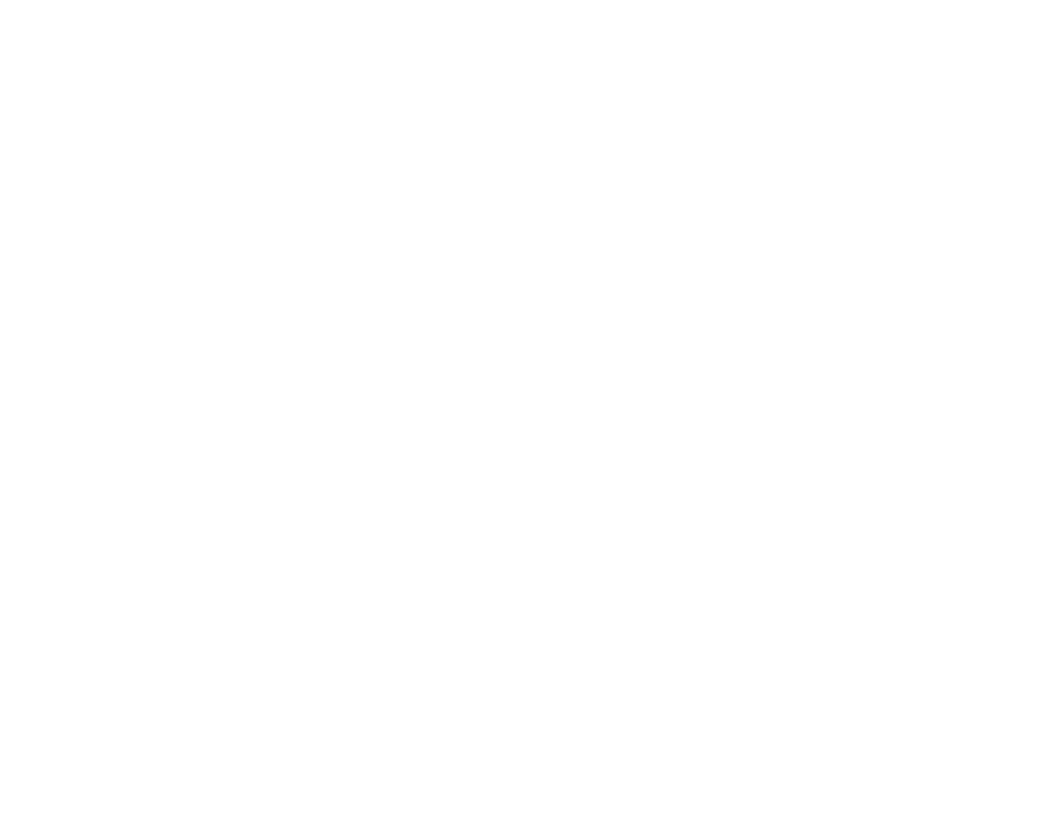
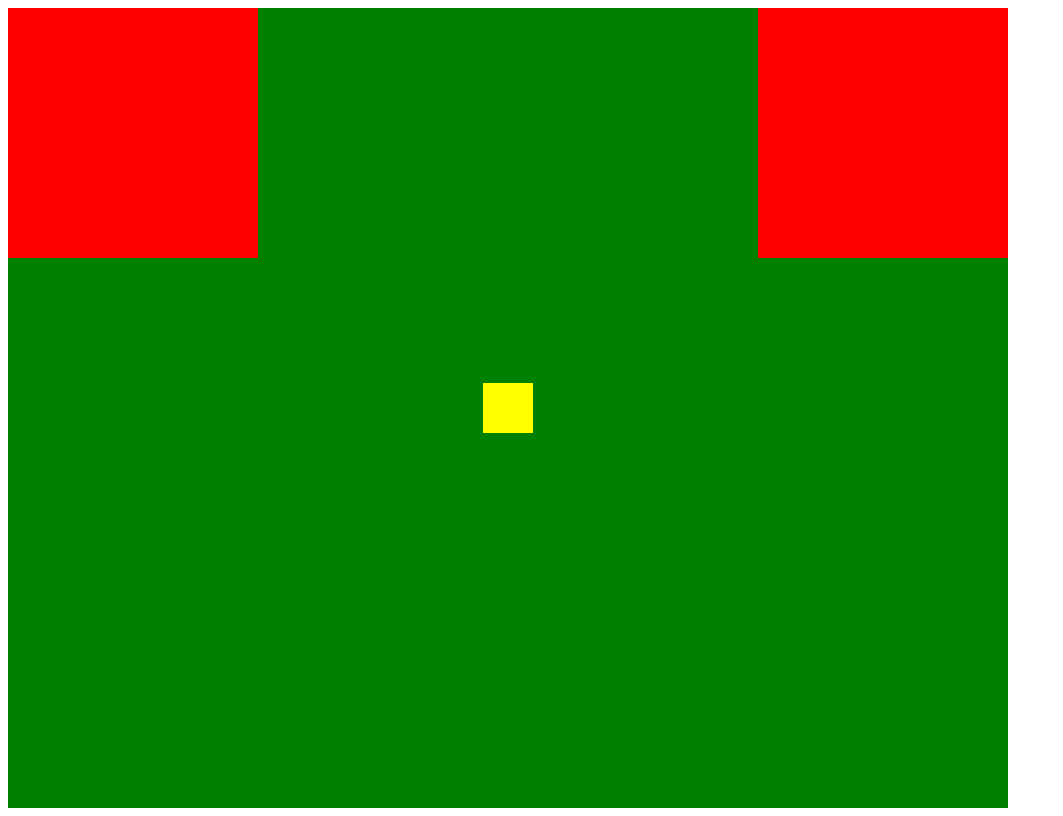
Before and after one commit to vrossi96/htmlcss-hello, a plain HTML site: page index.html in a window 1280 px wide. Shown: the whole page, without its empty margins (0-1063 px from the left). Drawn offline with Linux system fonts and the light colour scheme.

Commit message:
added green box, red boxes and yellow box

```diff
--- a/index.html
+++ b/index.html
@@ -5,9 +5,13 @@
     <meta charset="UTF-8">
     <meta http-equiv="X-UA-Compatible" content="IE=edge">
     <meta name="viewport" content="width=device-width, initial-scale=1.0">
-    <title>Document</title>
+    <title>Esercizio: htmlcss-hello</title>
 </head>
 <body>
-
+    <div id="green">
+        <div id="red1" class="box"></div>
+        <div id="red2" class="box"></div>
+        <div id="yellow"></div>
+    </div>
 </body>
 </html>
--- a/style.css
+++ b/style.css
@@ -0,0 +1,33 @@
+#green {
+    width: 1000px;
+    height: 800px;
+    background-color: green;
+    position: relative;
+}
+
+.box {
+    width: 250px;
+    height: 250px;
+    background-color: red;
+    position: absolute;
+}
+
+#red1 {
+    top: 0;
+    left: 0;
+}
+
+#red2 {
+    top: 0;
+    right: 0;
+}
+
+#yellow {
+    width: 50px;
+    height: 50px;
+    background-color: yellow;
+    position: absolute;
+    top: 50%;
+    left: 50%;
+    transform: translate(-50%, -50%);
+}
```
